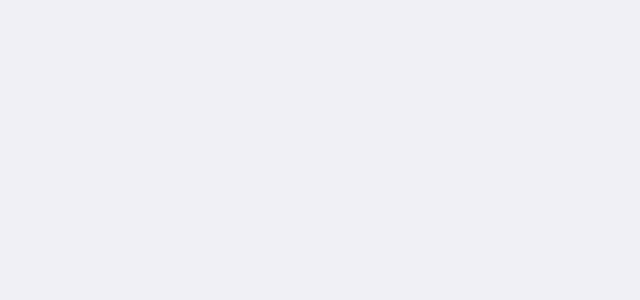
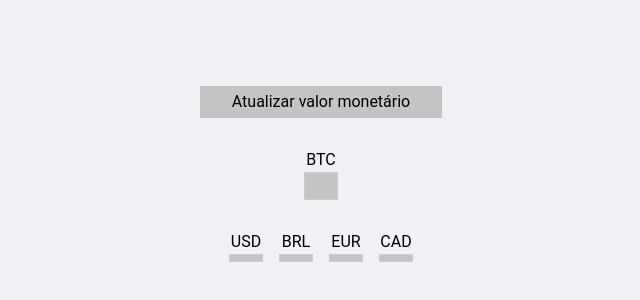
Before and after one commit to dansoliveira/crypto-index, a React (Create React App) app in the folder web/: page / in a window 1280 px wide. Shown: the part 266-566 px from the top of the page, without its empty margins (319-959 px from the left). Built offline with nearby package versions, Linux system fonts and the light colour scheme; no server answers.

Commit message:
feat(web): add home page

```diff
--- a/web/src/components/Button/index.js
+++ b/web/src/components/Button/index.js
@@ -8,4 +8,12 @@ function Button(props) {
   );
 }
 
+Button.Secondary = (props) => {
+  return (
+    <CustomButton.Secondary
+      {...props}
+    />
+  );
+}
+
 export default Button;
--- a/web/src/components/Button/styles.js
+++ b/web/src/components/Button/styles.js
@@ -8,3 +8,7 @@ export const CustomButton = styled.button`
   padding: 0 2rem;
   height: 2rem;
 `;
+
+CustomButton.Secondary = styled(CustomButton)`
+  background-color: #C4C4C4;
+`;
--- a/web/src/components/Field/index.js
+++ b/web/src/components/Field/index.js
@@ -11,4 +11,25 @@ function Field({ label, labelProps, inputProps }) {
   );
 }
 
+Field.Secondary = function({ label, value, labelProps, inputProps }) {
+  return (
+    <FieldWrapper>
+      <Label.Secondary
+        {...labelProps}
+      >
+        {label}
+      </Label.Secondary>
+      <Input.Secondary
+        style={{
+          width: '100%',
+          maxWidth: 'max-content',
+        }}
+        suppressContentEditableWarning={true}
+        {...inputProps}
+      >
+        {value}
+      </Input.Secondary>
+    </FieldWrapper>
+  )
+}
 export default Field;
--- a/web/src/components/Field/styles.js
+++ b/web/src/components/Field/styles.js
@@ -7,8 +7,23 @@ export const Input = styled.input`
   padding: 0 0.5rem;
 `;
 
+Input.Secondary = styled.span.attrs((props) => ({
+  role: 'textbox',
+  contentEditable: props.viewMode ? false : true,
+}))`
+  border: 1px solid #ccc;
+  background-color: #C4C4C4;
+  font-family: inherit;
+  font-size: inherit;
+  padding: 0.2rem 1rem;
+`;
+
 export const Label = styled.p`
   margin-bottom: 0.2rem;
+`;
+
+Label.Secondary = styled(Label)`
+  text-align: center;
 `;
 
 export const FieldWrapper = styled.div`
--- /dev/null
+++ b/web/src/pages/Home/index.js
@@ -0,0 +1,119 @@
+import { useEffect, useState } from 'react';
+
+import Button from "../../components/Button";
+import Container from "../../components/Container";
+import Field from "../../components/Field";
+import { OthersCurrencies } from "./styles";
+import bitcoinIndex from '../../repositories/bitcoinIndex';
+
+function Home() {
+  const [currencies, setCurrencies] = useState({});
+
+  useEffect(() => {
+    bitcoinIndex.get().then(response => {
+      const { data } = response;
+
+      setCurrencies(data.bpi);
+    });
+  }, []);
+
+  function updateCurrencies(bitcoinRate) {
+    console.log(currencies);
+    const newCurrencies = {};
+
+    Object.values(currencies).forEach(currency => {
+      if (currency.code === 'BTC') {
+        newCurrencies[currency.code] = currency;
+        return;
+      };
+
+      const newRate = currency.rate_float * bitcoinRate;
+
+      currency.rate = newRate.toLocaleString('en-US', {
+        maximumFractionDigits: 4,
+      })
+
+      newCurrencies[currency.code] = currency;
+    });
+
+    setCurrencies({
+      ...newCurrencies,
+    });
+  }
+
+  return (
+    <Container>
+      <Button.Secondary>
+        Atualizar valor monetário
+      </Button.Secondary>
+      <Field.Secondary
+        label="BTC"
+        value={currencies.BTC?.rate_float}
+        inputProps={{
+          type: 'number',
+          onKeyPress: (event) => {
+            const character = String.fromCharCode(event.which);
+            const decimalSeparators = ['.', ','];
+            const isDecimalSeparator = decimalSeparators.includes(character);
+
+            if (
+                isNaN(character) &&
+                !isDecimalSeparator
+            ) {
+              return event.preventDefault();
+            }
+
+            const content = event.target.innerText;
+
+            const containsAlmostOneDecimalSeparator = decimalSeparators
+              .filter(separator => content.includes(separator)).length > 0;
+
+            if (isDecimalSeparator && containsAlmostOneDecimalSeparator) {
+              return event.preventDefault();
+            }
+
+          },
+          onInput: event => {
+            const content = event.target.innerText;
+
+            const sanitizedContent = content.replace(',', '.');
+
+            updateCurrencies(sanitizedContent);
+          }
+        }}
+      />
+      <OthersCurrencies>
+        <Field.Secondary
+          label="USD"
+          inputProps={{
+            viewMode: true,
+          }}
+          value={currencies.USD?.rate}
+        />
+        <Field.Secondary
+          label="BRL"
+          inputProps={{
+            viewMode: true,
+          }}
+          value={currencies.BRL?.rate}
+        />
+        <Field.Secondary
+          label="EUR"
+          inputProps={{
+            viewMode: true,
+          }}
+          value={currencies.EUR?.rate}
+        />
+        <Field.Secondary
+          label="CAD"
+          inputProps={{
+            viewMode: true,
+          }}
+          value={currencies.CAD?.rate}
+        />
+      </OthersCurrencies>
+    </Container>
+  )
+}
+
+export default Home;
--- /dev/null
+++ b/web/src/pages/Home/styles.js
@@ -0,0 +1,7 @@
+import styled from 'styled-components';
+
+export const OthersCurrencies = styled.div`
+  display: flex;
+  flex-direction: row;
+  column-gap: 1rem;
+`;
--- a/web/src/pages/Login/index.js
+++ b/web/src/pages/Login/index.js
@@ -1,4 +1,5 @@
 import { useForm } from 'react-hook-form';
+import { useHistory } from 'react-router-dom';
 import { toast } from 'react-toastify';
 
 import Button from "../../components/Button";
@@ -9,6 +10,7 @@ import Form from "../../components/Form";
 import session from '../../repositories/session';
 
 const Login = () => {
+  const history = useHistory();
   const {
     register,
     handleSubmit
@@ -24,6 +26,7 @@ const Login = () => {
       });
 
       localStorage.setItem('token', response.data.token)
+      history.push('/');
     } catch (err) {
       const { message } = err.response.data;
 
--- /dev/null
+++ b/web/src/repositories/bitcoinIndex.js
@@ -0,0 +1,18 @@
+import http from '../http';
+
+const get = () => {
+  return http.get({
+    url: '/crypto/btc',
+    config: {
+      headers: {
+        authorization: localStorage.getItem('token'),
+      }
+    }
+  });
+}
+
+const bitcoinIndex = {
+  get,
+};
+
+export default bitcoinIndex;
--- a/web/src/routes/index.js
+++ b/web/src/routes/index.js
@@ -1,10 +1,14 @@
 import { Route, Switch } from "react-router-dom";
 
+import Home from "../pages/Home";
 import Login from "../pages/Login";
 
 function Routes() {
   return (
     <Switch>
+      <Route path='/' exact>
+        <Home/>
+      </Route>
       <Route path='/login'>
         <Login/>
       </Route>
```
